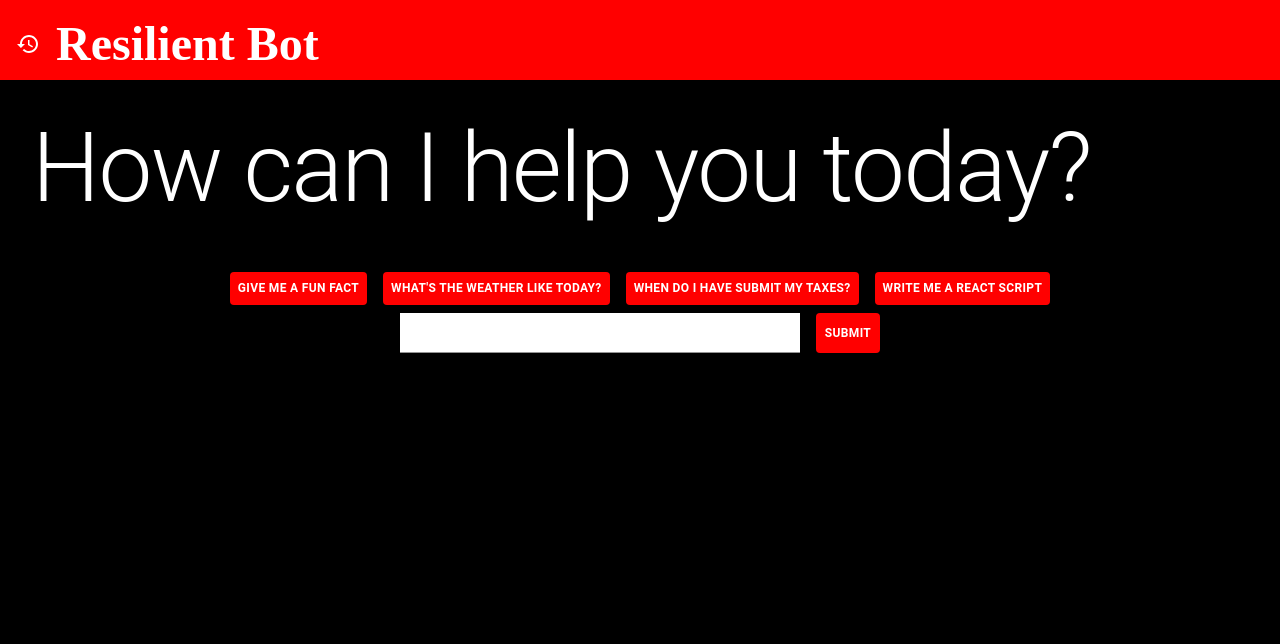
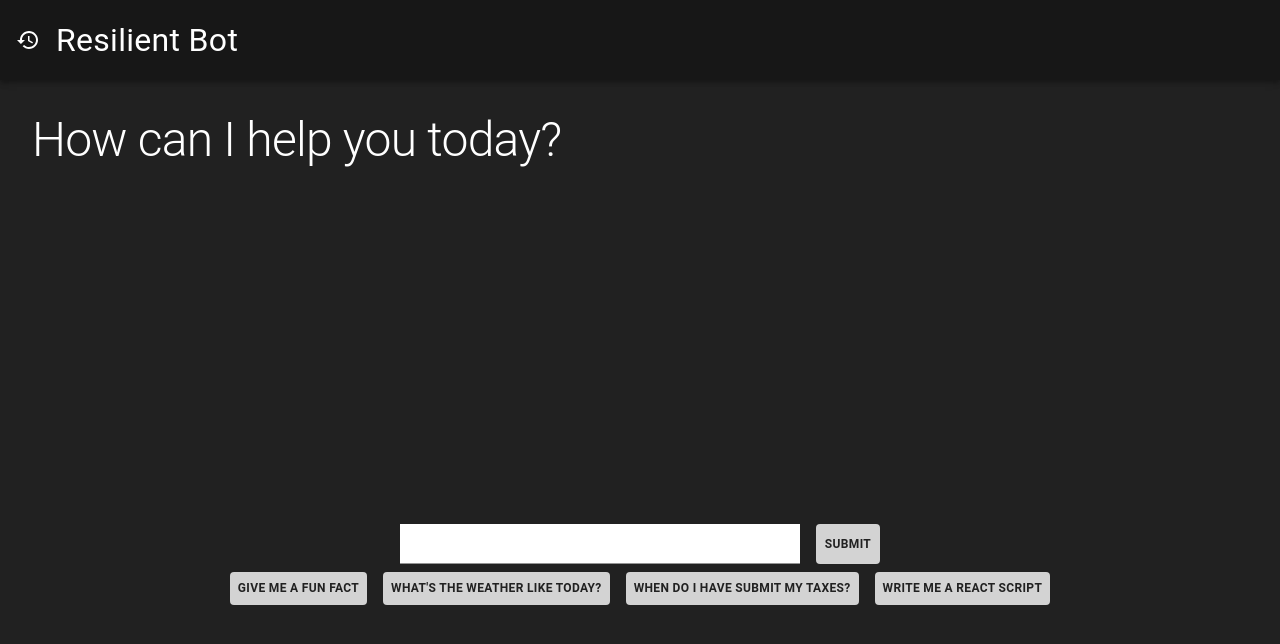
Before and after one commit to AmaurySilverio/react-ai-chat-ui, a React (Vite) app: page / in a window 1280 px wide. Shown: the top 644 px of the page. Built offline with nearby package versions, Linux system fonts and the light colour scheme.

Commit message:
add feedback styles

```diff
--- a/src/App.jsx
+++ b/src/App.jsx
@@ -100,7 +100,7 @@ const App = () => {
     <div>
       <AppBar
         sx={{
-          backgroundColor: "red",
+          backgroundColor: "#171717",
           fontSize: "3rem",
           fontWeight: 700,
           height: "5rem",
@@ -112,19 +112,25 @@ const App = () => {
           <RestoreIcon onClick={handleNewSearch} sx={{color: "white"}}>
             New Search Icon
           </RestoreIcon>
-            <span>Resilient Bot</span>
+            <Typography sx={{fontSize: "2rem"}}>Resilient Bot</Typography>
           </Stack>
       </AppBar>
       <div>
-        <Typography sx={{ color: "white", padding: "2rem" }} variant="h1">
+        <Typography sx={{ color: "white", padding: "2rem", fontSize: "3rem"}} variant="h1">
           How can I help you today?
         </Typography>
       </div>
-      <Box>
+      <Box sx={{
+        margin: "0 1rem", mb: 2,
+        display: "flex",
+        flexDirection: "column",
+        height: 300,
+        overflow: "hidden",
+      }}>
         {waiting ? (
-          <CircularProgress />
+          <CircularProgress sx={{color: "LightGray", margin: "0 1rem"}}/>
         ) : (
-          <ul>
+          <>
             {response.map((input) => (
               <>
                 {console.log("question", input)}
@@ -138,23 +144,10 @@ const App = () => {
                 </List>
               </>
             ))}
-          </ul>
+          </>
         )}
       </Box>
       <div className="search-and-suggestion-button-container">
-        <div className="btn-container">
-          <Stack direction={{ xs: "column", lg: "row" }} spacing={2}>
-            <Button
-              text="Give me a fun fact"
-              value={suggestedQuestion}
-              onClick={automatedResponseHandler}
-              type="text"
-            />
-            <Button text="What's the weather like today?" />
-            <Button text="When do I have submit my taxes?" />
-            <Button text="Write me a react script" />
-          </Stack>
-        </div>
         <div className="search-container">
           <form onSubmit={handleFormSubmit}>
             <Stack
@@ -175,6 +168,19 @@ const App = () => {
             </Stack>
           </form>
         </div>
+        <div className="btn-container">
+          <Stack direction={{ xs: "column", lg: "row" }} spacing={2}>
+            <Button
+              text="Give me a fun fact"
+              value={suggestedQuestion}
+              onClick={automatedResponseHandler}
+              type="text"
+            />
+            <Button text="What's the weather like today?" />
+            <Button text="When do I have submit my taxes?" />
+            <Button text="Write me a react script" />
+          </Stack>
+        </div>
       </div>
     </div>
   );
--- a/src/components/Button.jsx
+++ b/src/components/Button.jsx
@@ -2,7 +2,22 @@ import { Button } from '@mui/material'
 
 const CustomButton = ({ text, type, value, onClick }) => {
   return (
-    <Button sx={{backgroundColor: "red", "&:focus": {borderColor: "white", borderWidth: "0.1rem", borderStyle: "solid"}, "&:hover": {borderColor: "white", borderWidth: "0.1rem", borderStyle: "solid"}, color: "white", fontSize: "0.75rem", fontWeight: 700}} type={type} value={value} onClick={onClick}>
+    <Button sx={{
+      backgroundColor: "LightGray",
+      color: "#212121",
+      "&:hover": {
+        borderColor: "purple",
+        color: "white",
+        borderWidth: "0.1rem",
+        borderStyle: "solid"},
+        fontSize: "0.75rem",
+        width: "inherit",
+        fontWeight: 700
+      }}
+      type={type}
+      value={value}
+      onClick={onClick}
+    >
       {text}
     </Button>
   );
--- a/src/index.css
+++ b/src/index.css
@@ -12,7 +12,7 @@
 }
 body {
   margin: 0rem;
-  background-color: #000000
+  background-color: #212121
 }
 /* USER INPUT FONT */
 .userInputFont{
```
